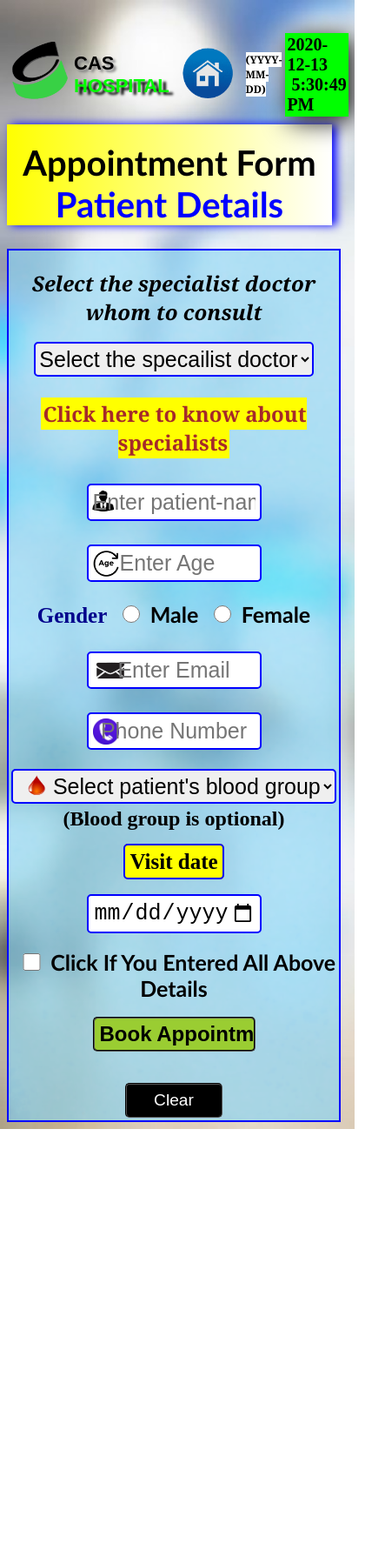
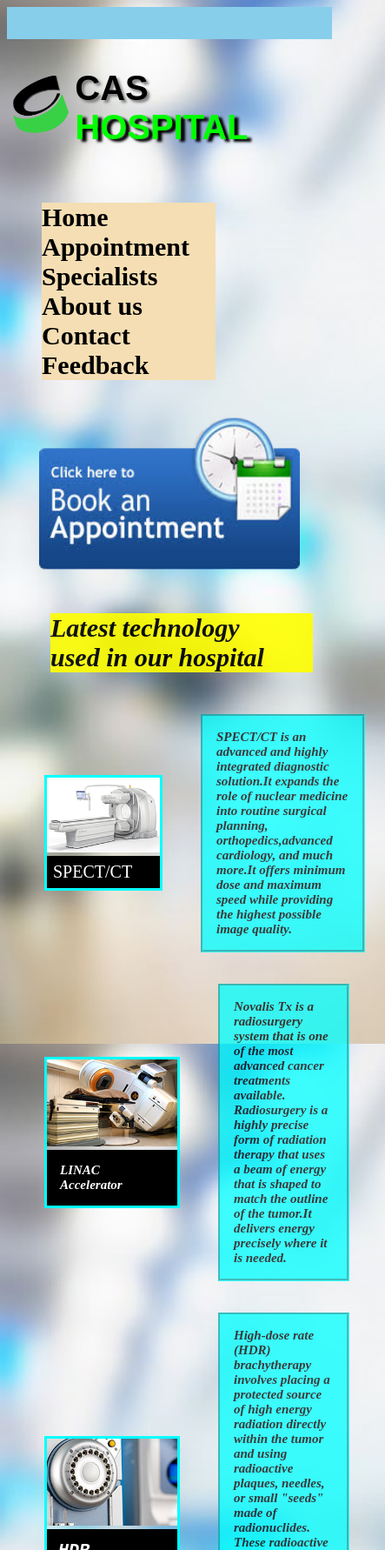
Before and after one commit to velugotipranay/Hospital-Website, a plain HTML site: page appointment.html in a window 390 px wide. Shown: the top 1782 px of the page at 87% size, 443 px wide, since content can reach past the window. Before the commit the page ends 1298 px from the top, so only its background shows below. Drawn offline with Linux system fonts and the light colour scheme; files whose address does not match are found by name.

Commit message:
Update appointment.html

```diff
--- a/appointment.html
+++ b/appointment.html
@@ -1,130 +1,184 @@
 <!DOCTYPE html>
 <html>
 <head>
-	<title>CAS Appointment Form</title>
-	<link rel="stylesheet" type="text/css" href="appointment.css" />
-	<script type="text/javascript" src="appointment.js">
+	<title>CAS HOSPITAL</title>
+	<meta charset="utf-8">
+	<meta name="description" content="This is a model hospital webiste designed for study purpose">
+	<meta na,e="keywords" content="HTML ,website,hospital webiste">
+	<link rel="stylesheet" type="text/css" href="index.css" />
+
+	<script type="text/javascript" src="index.js">
+
 	</script>
 
 </head>
 <body>
-	<body onload="displayPresentTime()">
-		<main>
-		<div>
-			<table align="left" style="margin:0px;" >
-		    	<tr>
-		    		<td class="reduceSize">
-					    <a href="index.html"><img src="E:\\PRANAY\\WEB DEV\\Hospital website\\images\\CAS logo final.png" alt="logo" style="width:70px; height:70px;"/></a>
+	<!-- for scrolling the amettr at top of website-->
+	<marquee scrollamount="10" onmouseover="stop()" onmouseout="start()" style="background-color:skyblue;"><font style="font-family: calibri;font-size: 30px;"> ⚠️WEAR MASK...WASH HANDS REGULARLY...MAINTAIN SOCIAL DISTANCE..LET'S FIGHT CORONA VIRUS TOGETHER !!⚠️</font></marquee>
+	<!-- flex box for title and 2 marquees-->
+	<div id="top-box">
+		<div id="top-box-1">
+			<marquee direction="down" scrollamount="4" behavior="alternate" text-align="right" height="200px" width="230px" ><img src="images\\SuperHero-Mask-wearers.png" style="height:160px;" alt="mask image"></marquee>
+		</div>
+		<div id="top-box-2">
+			<table>
+				<tr>
+					<td>
+					    <a href="index.html"><img src="images\CAS logo final.png" alt="logo" style="width:70px; height:70px;"/></a>
 				    </td>
 				    <td>
-			            <h1 class="reduceSize"> <a href="index.html"><font color="black" style="text-shadow: 3px 3px 3px gray;">CAS</font><font color="lime" style="text-shadow: 5px 3px 3px black;"> HOSPITAL</font></a></h1>
+			            <h1> <a href="index.html"><font color="black" style="text-shadow: 3px 3px 3px gray;">CAS</font><font color="lime" style="text-shadow: 5px 3px 3px black;"> HOSPITAL</font></a></h1>
 				    </td>
-				    <td class="disappear">
-				    	<pre>    </pre>
+				</tr>
+			</table>
+		</div>
+		<div id="top-box-3">
+			<marquee direction="up" scrollamount="4" behavior="slide" text-align="right" height="220px" width="350px" ><img src="images\\covid 19.jpg" style="height:200px;border-style: groove;" alt="mask image"></marquee>
+		</div>
+	</div>
+	<!-- this flex is not displayed untill width of window is greater than 900px-->
+    <div id="small-box">
+    	<div id="empty">
+
+    	</div>
+    	<table>
+				<tr>
+					<td>
+					    <a href="index.html"><img src="images\CAS logo final.png" alt="logo" style="width:70px; height:70px;"/></a>
 				    </td>
-		    		<td >
-		    			<font> <a href="index.html"><img src="E:\\PRANAY\\WEB DEV\\Hospital website\\images\\home icon.png" alt="Home" style="width:80px; height:70px;"></a></font>
-		    		</td>
-		    		<td class="disappear">
-		    			<pre>                             </pre>
-		    		</td>
-		    		<td class="smallfont">
-		    			<b style="background-color: white">(yyyy-mm-dd)</b>
-		    		</td>
-		    		<td>
-		    			<h4 id="Time"></h4>
-		    		</td>
-		    		<td>
-		    			<img src="E:\\PRANAY\\WEB DEV\\Hospital website\\images\\clock.png" id="clock">
-		    		</td>
-	        </table>
-		</div>
-		<br><br><br><br><br><br>
-		<h1 style="font-size:40px;color:black ;font-family:Calibri; text-align:center;background:linear-gradient(to right,yellow,white);box-shadow:5px 0px 10px blue;">Appointment Form<br><font color="blue">Patient Details</font></h1>
-		<div class="border" >
+				    <td>
+			            <h1> <a href="index.html"><font color="black" style="text-shadow: 3px 3px 3px gray;">CAS</font><font color="lime" style="text-shadow: 5px 3px 3px black;"> HOSPITAL</font></a></h1>
+				    </td>
+				</tr>
+			</table>
 
-			<form name="myform" action="formsubmission.html" method="POST" target="_self" align="center" style="opacity: 10;" onsubmit="return validate()">
+    </div>
+    <!-- creating unordered list for navigation links menu at top of website-->
+    <ul>
+    	<br>
+    	<li><a href="index.html">Home</a></li>
+    	<li><a href="appointment.html">Appointment </a></li>
+    	<li><a href="specialists.html">Specialists </a>
+    		<ul >
+	           	<li><a href="specialists.html" style="font-size: 25px;">Cardiologist</a></li>
+	           	<li><a href="specialists.html"style="font-size: 25px;">Pulmonologist</a></li>
+	           	<li><a href="specialists.html" style="font-size:25px;">ENT</a></li>
+	           	<li><a href="specialists.html"style="font-size: 25px;">Orthopedic</a></li>
 
-				<table align="center" >
-					<tr>
-						<td> <font style="font-size:x-large;font-weight:bolder;font-family: Georgia, 'Times New Roman', Times, serif;"><b><i>Select the specialist doctor whom to consult</i></b></font><br><br>
+	           	<li><a href="specialists.html"style="font-size: 25px;">Dentist</a></li>
 
-							<select name="Specialist" onchange="handleSpecialistImage(this.value)">
-								<option value=""><b>Select the specailist doctor </b></option>
-								<option value="E:\\PRANAY\\WEB DEV\\Hospital website\\images\\Cardiologist BG.png">Cardiologist</option>
-								<option value="E:\\PRANAY\\WEB DEV\\Hospital website\\images\\pulmonology.jpg">pulmonologist</option>
-								<option value="E:\\PRANAY\\WEB DEV\\Hospital website\\images\\ENT.jpg">ENT</option>
-								<option value="E:\\PRANAY\\WEB DEV\\Hospital website\\images\\orthopedic 2.jpg">Orthopedic</option>
-								<option value="E:\\PRANAY\\WEB DEV\\Hospital website\\images\\dentist.jpg">Dentist</option>
-				            </select>
-						</td>
-					</tr>
-					<tr>
-                       <td><h5><a href="specialists.html" ><p style="font-size:x-large;font-family: Georgia, 'Times New Roman', Times, serif;">Click here to know about specialists</p></a></h5></td>
-					</tr>
-					<tr>
-						<td>
-							<input type="text" name="patientname" placeholder="Enter patient-name" size="25" required class="user" onfocus="change(this)" onblur="retain(this)" /><br><br>
-						</td>
-					</tr>
-					<tr>
-						<td>
-							<input type="number" name="Age" placeholder="Enter Age" min="0"  size="35" required class="age" onfocus="change(this)" onblur="retain(this)"/><br><br>
-						</td>
-					</tr>
-					<tr>
-						<td>
-							<font style="font-size:25px;color: darkblue"><b>Gender</b></font>
-							<input type="radio" name="gender" required /><font style="font-family:Calibri;font-size:25px" ><b>Male</b></font>
-							<input type="radio" name="gender"/><font style="font-family:Calibri;font-size:25px" ><b>Female</b></font><br><br>
-						</td>
-					</tr>
-					<tr>
-						<td>
-							<input type="text" name="email"  required placeholder="Enter Email" size="25" required class="email" onfocus="change(this)" onblur="retain(this)" /><br><br>
-						</td>
-					</tr>
-					<tr>
-						<td>
-							<input type="tel" name="phoneNumber" placeholder="Phone Number" maxlength="10"  required  class="mobile"  onfocus="change(this)" onblur="retain(this)"/><br><br>
-						</td>
-					</tr>
-					<tr>
-						<td>
-							<select name="blood-group" placeholder="blood-group" class="blood" onfocus="change(this)" onblur="retain(this)">
-								<option value="Select Blood Group"><b>&nbsp &nbsp &nbsp Select patient's blood group</b></option>
-								<option value="A+">&nbsp &nbsp &nbsp A+</option>
-								<option value="O+"> &nbsp &nbsp &nbsp O+</option>
-								<option value="B+">&nbsp &nbsp &nbsp B+</option>
-								<option value="AB+" >&nbsp &nbsp &nbsp AB+</option>
-								<option value="A-">&nbsp &nbsp &nbsp A-</option>
-								<option value="O-" >&nbsp &nbsp &nbsp O-</option>
-								<option value="B-">&nbsp &nbsp &nbsp B-</option>
-								<option value="AB-">&nbsp &nbsp &nbsp AB-</option>
-							</select><br>
-						</td>
-					</tr><br>
-					<tr>
-						<td>
-							<font style="font-size:x-large;font-weight: bolder;">(<b>Blood group is</b> <b style="color:black">optional)</b></font><br><br>
-						</td>
-					</tr>
-					<tr>
-						<td>
-							<font style="font-size:20;background-color: yellow;" class="input"><b>Visit date</b></font><br><br>
-							<input type="date" name="Date of Appointment" placeholder="Date of Appointment"required onfocus="change(this)" onblur="retain(this)" id="Date" /><br><br>
+            </ul>
+    	</li>
+    	<li><a href="aboutus.html"> About us </a></li>
+    	<li><a href="aboutus.html"> Contact</a></li>
+    	<li><a href="aboutus.html">Feedback </a></li>
+    </ul>
+    </div>
+    </span>
 
-							<input type="checkbox" required/><font color="black" style="font-family: Calibri;text-transform: capitalize; font-size:25px;" onfocus="change(this)" onblur="retain(this)"><b>click if you entered all above details</b></font><br><br>
-							<input type="submit" value="Book Appointment" style="font-size:1.5em;font-weight: 700;"
-							 /><br><br><br>
-							<input type="reset" name="E:\\PRANAY\\WEB DEV\\Hospital website\\images\\BG FOR MAIN.jpg" value="Clear" onclick="return clearfun(this)"/>
-						</td>
-					</tr>
-				</table>
-			</form>
-		</div>
-	</main>
-	</body>
+    <br>
+    <!-- this is for quick appointmnet -->
 
+	<div align="center">
+		<a href="appointment.html" alt="book appointment"><img src="images\book appointment 1.png" width="300px" height="200px"/></a>
+	</div>
+    <table>
+		<table>
+			<p class="heading"><b><i>Latest technology used in our hospital</p>
+			<tr style="border-style: solid;border-color: black;">
+				<td>
+					<figure >
+						<img src="images\spct-ct-technology.jpg" alt="SPECT/CT-Scan" style="width: 130px" />
+						<figcaption onmouseover="changethis(this)" onmouseout ="retainthis(this)" style="font-family:elephant;font-size:20px;color:white;padding:7px;background-color:black;">SPECT/CT</figcaption>
+					</figure>
 
+				</td>
+				<td>
+				<p id="reduce1" onmouseover="changeColor(this)" onmouseout ="retainColor(this)"><b>SPECT/CT is an advanced and highly integrated diagnostic solution.It expands the role of nuclear medicine into routine surgical planning, orthopedics,advanced cardiology, and much more.It offers minimum dose and maximum speed while providing the highest possible image quality. </b></p></td>
+			</tr>
+		</table>
+		<table>
+			<tr style="border-style: solid;border-color: black;">
+				<td>
+					<figure>
+						<img src="images\novalis.jpg" alt="LINAC Accelerator" style="width: 150px" />
+						<figcaption onmouseover="changethis(this)" onmouseout ="retainthis(this)" style="font-family:eras;font-size:15px;color:white;padding:15px;background-color:black;">LINAC Accelerator</figcaption>
+					</figure>
+
+				</td>
+				<td>
+					<p id="reduce2" onmouseover="changeColor(this)" onmouseout ="retainColor(this)">Novalis Tx is a radiosurgery system that is one of the most advanced cancer treatments available. Radiosurgery is a highly precise form of radiation therapy that uses a beam of energy that is shaped to match the outline of the tumor.It delivers energy precisely where it is needed. </p></td>
+
+		    </tr>
+	    </table>
+	    <table>
+			<tr style="border-style: solid;border-color: black;">
+				<td>
+					<figure>
+						<img src="images\hdr.jpg" alt="High Dose Rate (HDR)" style="width: 150px"  />
+						<figcaption onmouseover="changethis(this)" onmouseout ="retainthis(this)" style="font-family:monospace;font-size:20px;color:white;padding:13px;background-color:black;">HDR</figcaption>
+					</figure>
+
+				</td>
+				<td >
+				<p id="reduce3" onmouseover="changeColor(this)" onmouseout ="retainColor(this)">High-dose rate (HDR) brachytherapy involves placing a protected source of high energy radiation directly within the tumor and using radioactive plaques, needles, or small "seeds" made of radionuclides.
+				These radioactive materials are placed over the surface of the tumor, implanted within the tumor, or placed within a body cavity surrounded by the tumor.</p></td>
+		    </tr>
+	    </table>
+	    <table>
+			<tr style="border-style: solid;border-color: black;" >
+				<td>
+					<figure >
+						<img src="images\digitalized-xray-technology.jpg" alt="Digitalized X-Ray, USG, CT-Scan, MRI" style="width: 150px"  />
+						<figcaption onmouseover="changethis(this)" onmouseout ="retainthis(this)"  style="font-family:Calibri;font-size:15px;color:white;padding:15px;background-color:black;">Digitalized X-Ray,USG,CT-Scan,MRI</figcaption>
+					</figure>
+
+				</td>
+				<td>
+				<p id="reduce4" onmouseover="changeColor(this)" onmouseout ="retainColor(this)">An MRI uses a powerful magnetic field combined with specific radio frequencies to create detailed images of internal body structures with the aid of a sophisticated computing system. The internal parts of our body can be seen without needing invasive and risky surgery to do so. The invention of the X-ray helped revolutionize modern medicine, evolving into what we use today, called the digital X-ray.</p></td>
+		    </tr>
+	    </table>
+	    <table>
+			<tr style="border-style: solid;border-color: black;" >
+				<td>
+					<figure >
+						<img src="images\eeg.jpg" alt="EEG"  style="width: 150px" />
+						<figcaption onmouseover="changethis(this)" onmouseout ="retainthis(this)" style="font-family:elephant;font-size:30px;color:white;padding:20px;background-color:black;">EEG</figcaption>
+					</figure>
+
+				</td>
+				<td>
+				<p id="reduce5" onmouseover="changeColor(this)" onmouseout ="retainColor(this)">The electroencephalogram (EEG) is a measure of brain waves. It is a readily available test that provides evidence of how the brain functions over time.During an EEG test, small electrodes are placed on to your scalp.</p></td>
+		    </tr>
+		</table>
+    </table>
+    <!-- for navigation links in footer of website-->
+    <div id="box">
+    	<div id="box-1">
+    		<p>
+    			<font color="lime"> &copy Devloped by Pranay</font>
+    		</p>
+    	</div>
+    	<div id="box-2">
+    		<ol >
+		    	<br>
+		    	<li><a href="index.html" > Home </a></li>
+		    	<li><a href="appointment.html">Appointment </a></li>
+		    	<li><a href="Specialists.html"> Specialists </a></li>
+		    </ol>
+     	</div>
+     	<div id="box-3">
+    		<ol 8>
+		    	<br>
+		    	<li><a href="aboutus.html"> About</a></li>
+		    	<li><a href="aboutus.html">Contact us</a></li>
+		    	<li><a href="aboutus.html">Feedback </a></li>
+		    </ol>
+     	</div><br>
+     	<div id="box-4">
+     		<font style="color:yellow;">follow IEEE CAS for more projetcs in <br><a href="https://www.linkedin.com/company/ieee-circuits-and-systems-society-cass/mycompany/"><img src="images\\linkedin logo.png" alt="llinkedin logo" style="height: 40px;"/></a>&nbsp &nbsp <a href="https://www.facebook.com/IEEE-Circuits-and-Systems-VIT-510547166144799/"><img src="images\\fb logo.png" alt="fb logo" style="height: 32px;"/></a>&nbsp &nbsp <a href="https://www.instagram.com/ieee_cas_vit/?hl=en"><img src="images\\insta logo.jpg" alt="insta logo" style="height: 40px;"/></a></font>
+     	</div>
+
+    </div>
+</body>
 </html>
```
